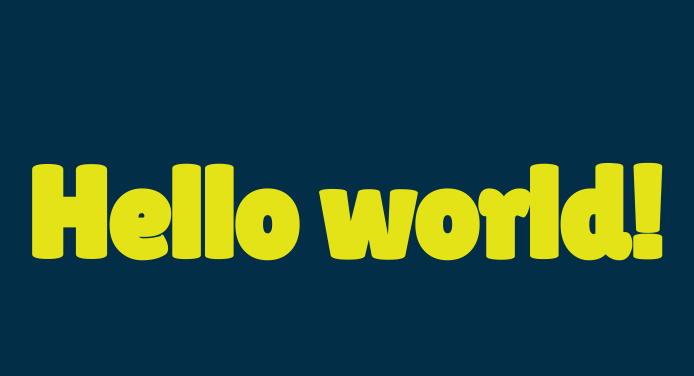
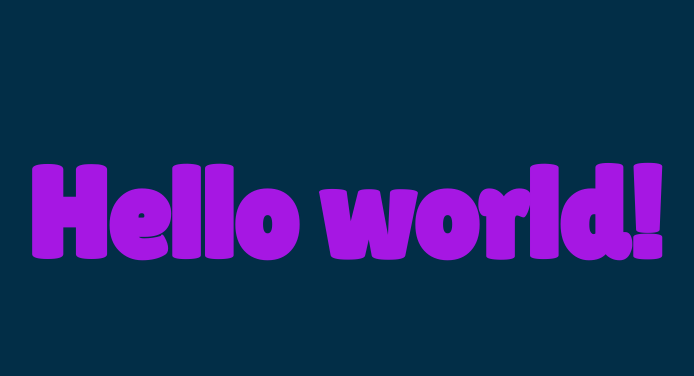
Before and after one commit to Giadacantu/progetto1, a website built with Parcel: page index.html in a window 1280 px wide. Shown: the part 194-570 px from the top of the page, without its empty margins (296-990 px from the left). Built offline with nearby package versions, Linux system fonts and the light colour scheme.

Commit message:
color changes

```diff
--- a/style.css
+++ b/style.css
@@ -11,7 +11,7 @@ body {
 
   .main h1 {
     font-family: 'Lilita One';
-    color: rgb(227, 227, 23);
+    color: rgb(166, 23, 227);
     font-size: 10vw;
     letter-spacing: -2px;
   }
```
